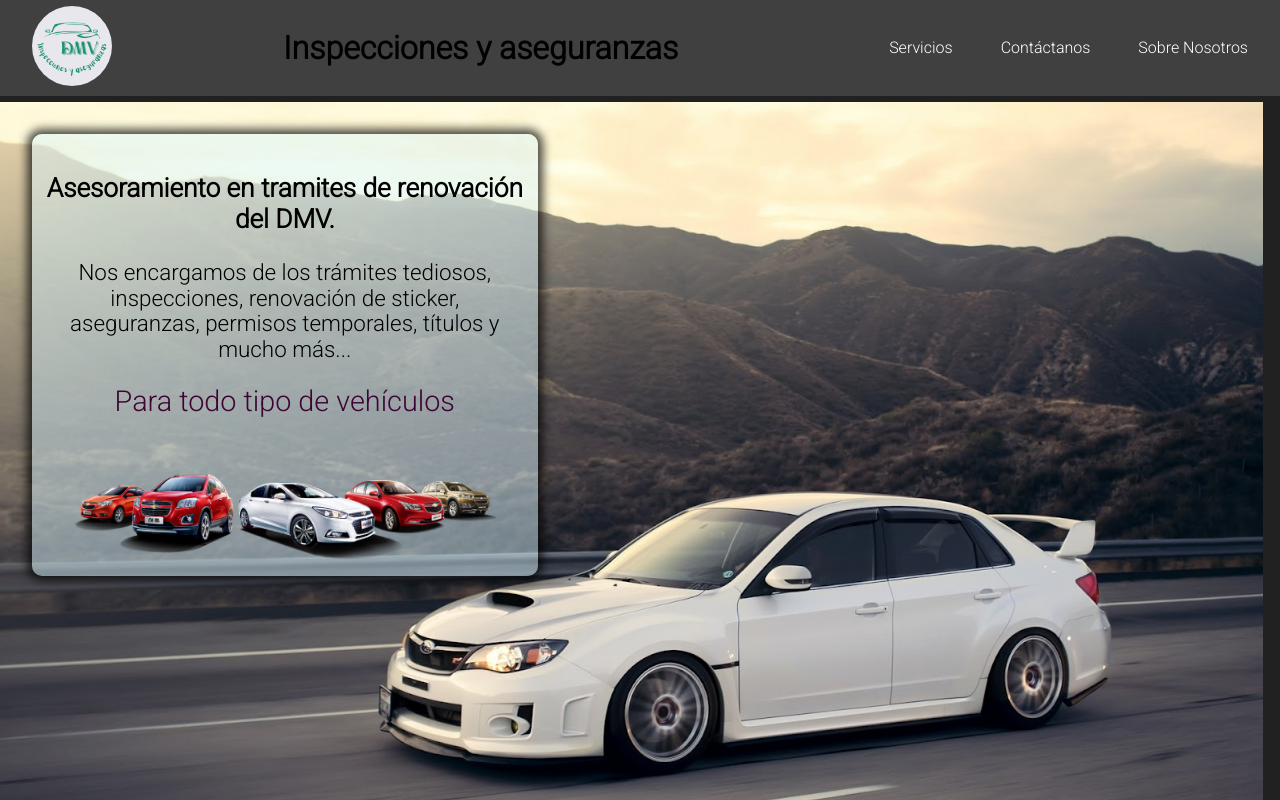
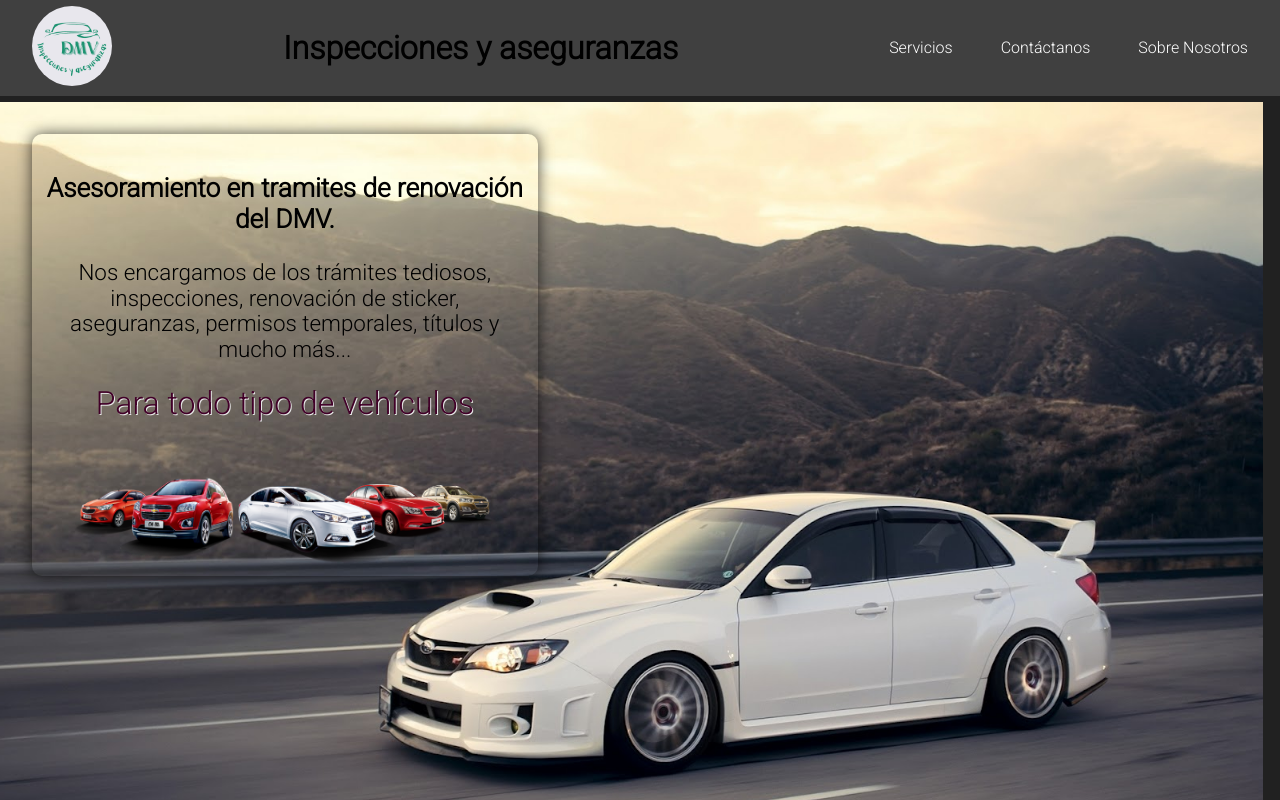
Before and after one commit to LeonardoMontilla74/dmv, a Next.js app: page / in a window 1280 px wide. Shown: the top 800 px of the page. Built offline with nearby package versions, Linux system fonts and the light colour scheme.

Commit message:
background gradient

```diff
--- a/components/Pages.module.css
+++ b/components/Pages.module.css
@@ -14,17 +14,18 @@
   height: 26rem;
   margin: 2rem;
   padding: 0.8rem;
-  background: rgba(218, 245, 252, 0.473);
+  background:transparent;
   border-radius: 10px;
-  box-shadow: 0px 0px 10px 5px  rgba(0, 0, 0, 0.705);
+  box-shadow: 0px 0px 15px 0px  rgba(0, 0, 0, 0.705);
   font-size: 1.4rem;
   color: #000000;
   text-align: center;
 }
 
 .strong {
-  color: rgb(61, 4, 52);
-  font-size: 1.8rem;
+  font-size: 2rem;
+  color: rgb(65, 0, 40);
+  text-shadow: 1px 1px 0px rgba(230,230,230,1);
 }
 /* ------------------ CONTACT ---------------- */
 
@@ -42,6 +43,7 @@
 .car {
   margin: 1rem;
 }
+
 /* ------------------ ABOUT ---------------- */
 
 .container{
--- a/components/Services.tsx
+++ b/components/Services.tsx
@@ -8,7 +8,7 @@ export default function Services() {
 
       <section className={styles.cardServices}>
 
-        <span className={styles.frontCard}>
+        <span>
           <h3>Asesoramiento en tramites de renovación del DMV.</h3>
           <p>Nos encargamos de los trámites tediosos, inspecciones,
             renovación de sticker, aseguranzas,
```
Also changed, not shown: public/mustang.jpg (renamed from assets/mustang.jpg).
